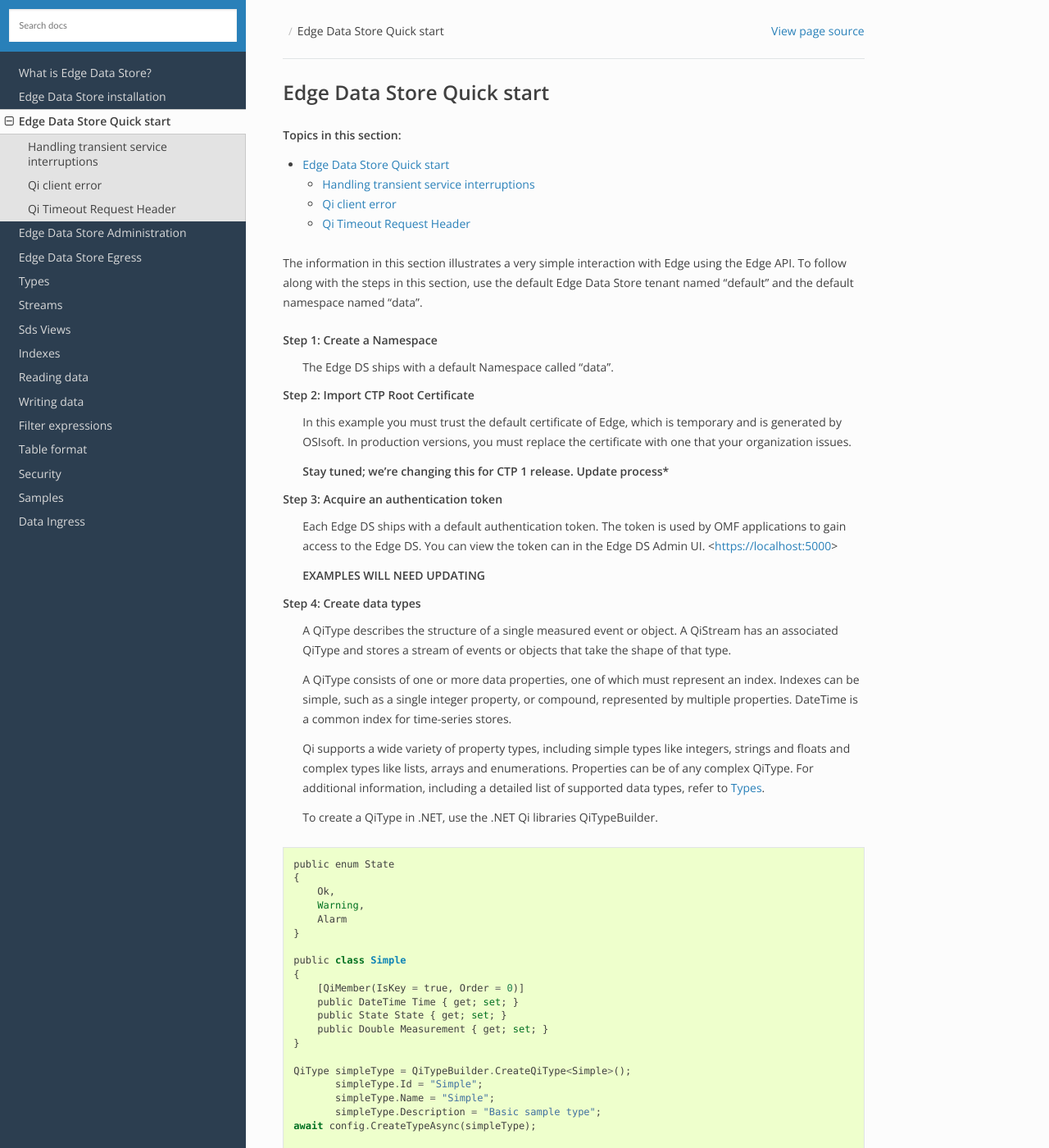
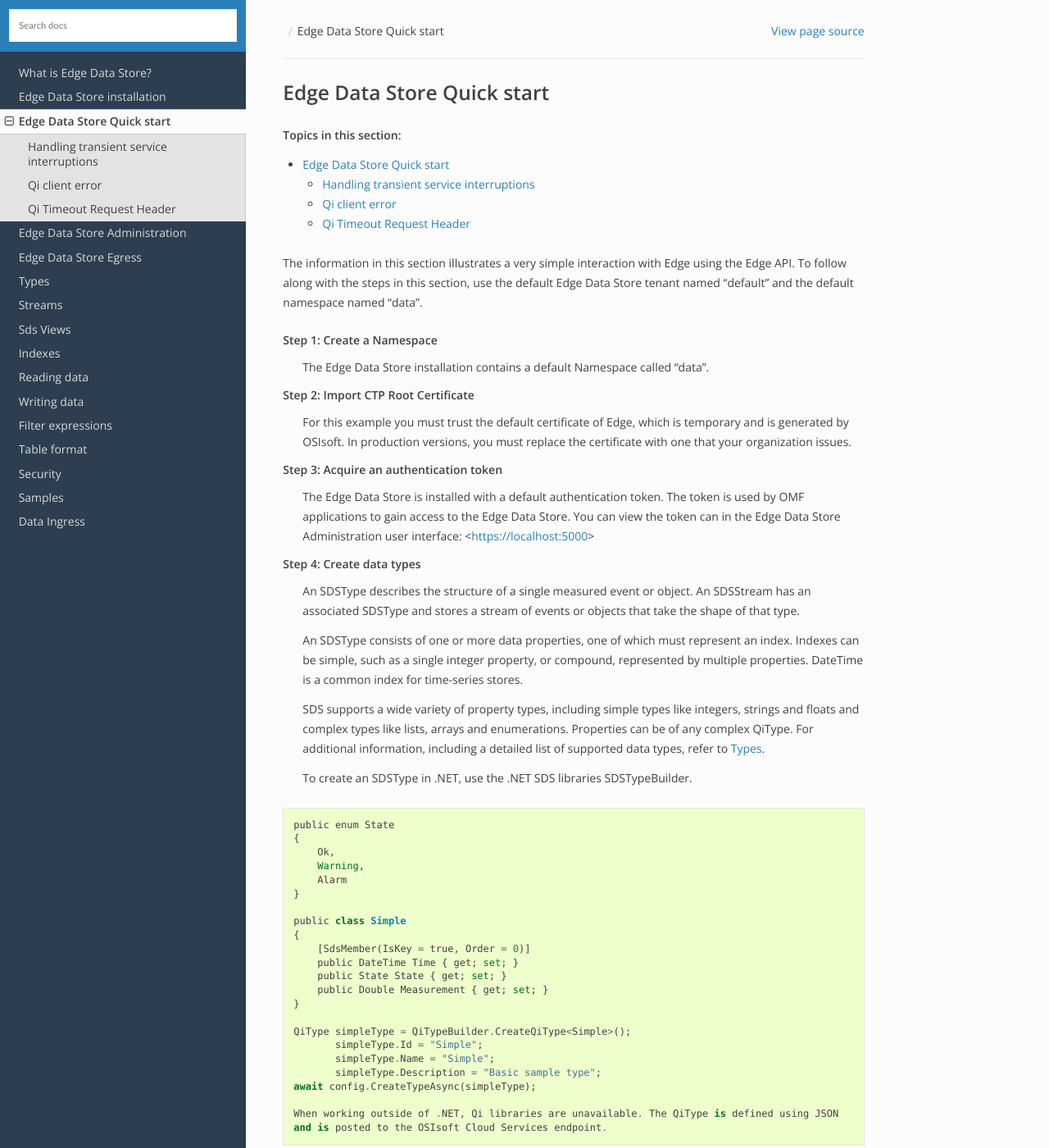
Before and after one commit to fgasparro/EdgeDS-Docs, a Sphinx documentation site: the page built from docs/Quick_Start.rst, in a window 1280 px wide and 1400 px high. Shown: the whole window at 82% size. Built offline with Sphinx 7.4.7 and the Read the Docs theme 2.0.0, drawn with Linux system fonts in a browser that asks for light colours.

Commit message:
Update Quick_Start.rst

```diff
--- a/docs/Quick_Start.rst
+++ b/docs/Quick_Start.rst
@@ -14,35 +14,32 @@ and the default namespace named "data".
 
 
 Step 1: Create a Namespace
-  The Edge DS ships with a default Namespace called "data".
+  The Edge Data Store installation contains a default Namespace called "data".
 
 
 Step 2: Import CTP Root Certificate
-  In this example you must trust the default certificate of Edge, which is temporary and is generated by OSIsoft.
+  For this example you must trust the default certificate of Edge, which is temporary and is generated by OSIsoft.
   In production versions, you must replace the certificate with one that your organization issues.
-
-  **Stay tuned; we're changing this for CTP 1 release. Update process***
 
 
 Step 3: Acquire an authentication token
-  Each Edge DS ships with a default authentication token. The token is used by OMF applications to gain access to the Edge DS.
-  You can view the token can in the Edge DS Admin UI. <https://localhost:5000>
-
-  **EXAMPLES WILL NEED UPDATING**
+  The Edge Data Store is installed with a default authentication token. The token is used by OMF applications to
+  gain access to the Edge Data Store.
+  You can view the token can in the Edge Data Store Administration user interface: <https://localhost:5000>
 
 Step 4: Create data types
-  A QiType describes the structure of a single measured event or object. A QiStream has an associated
-  QiType and stores a stream of events or objects that take the shape of that type.
+  An SDSType describes the structure of a single measured event or object. An SDSStream has an associated
+  SDSType and stores a stream of events or objects that take the shape of that type.
 
-  A QiType consists of one or more data properties, one of which must represent an index. Indexes can be
+  An SDSType consists of one or more data properties, one of which must represent an index. Indexes can be
   simple, such as a single integer property, or compound, represented by multiple properties.
   DateTime is a common index for time-series stores.
 
-  Qi supports a wide variety of property types, including simple types like integers, strings and floats
+  SDS supports a wide variety of property types, including simple types like integers, strings and floats
   and complex types like lists, arrays and enumerations. Properties can be of any complex QiType.
   For additional information, including a detailed list of supported data types, refer to :ref:`Qi_Types_topic`.
 
-  To create a  QiType in .NET, use the .NET Qi libraries QiTypeBuilder.
+  To create an SDSType in .NET, use the .NET SDS libraries SDSTypeBuilder.
 
 ::
 
@@ -55,7 +52,7 @@ Step 4: Create data types
 
   public class Simple
   {
-      [QiMember(IsKey = true, Order = 0)]
+      [SdsMember(IsKey = true, Order = 0)]
       public DateTime Time { get; set; }
       public State State { get; set; }
       public Double Measurement { get; set; }
```
